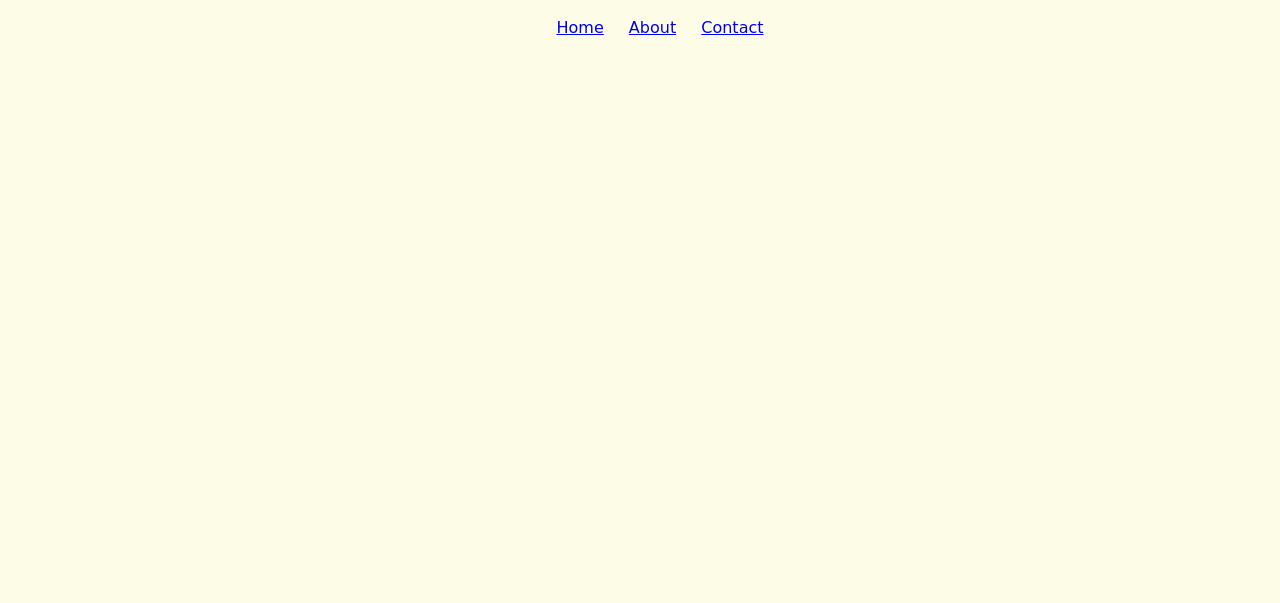
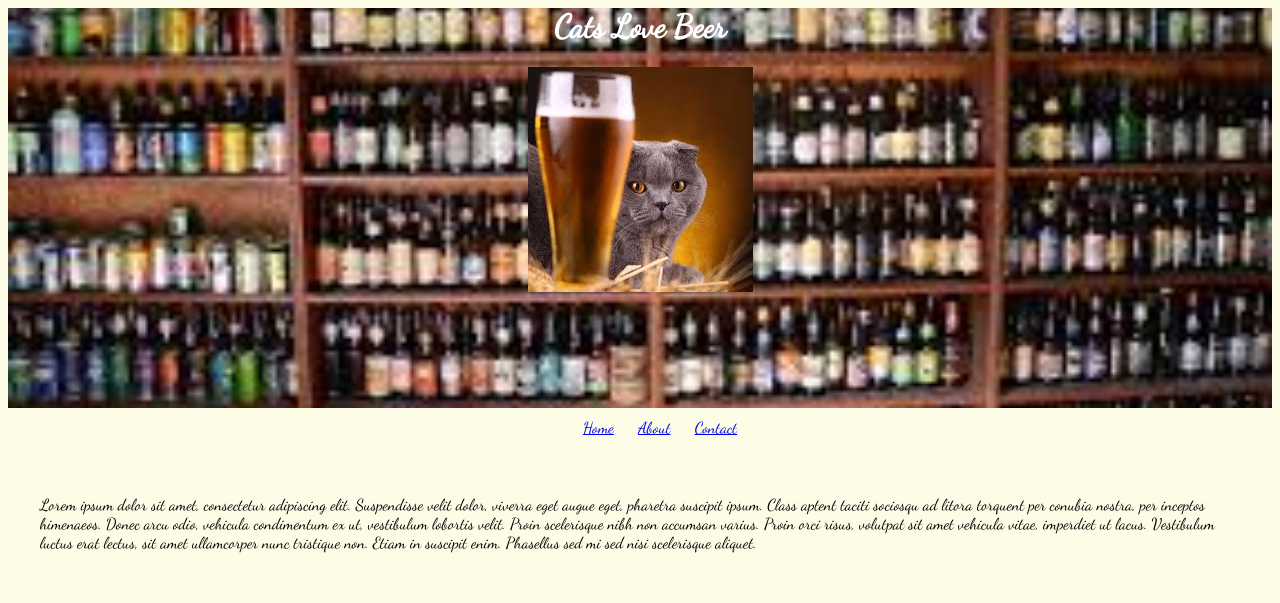
Before and after one commit to philmont21/cats-love-beer, a plain HTML site: page about.html in a window 1280 px wide. Drawn offline with Linux system fonts and the light colour scheme.

Commit message:
update to about

```diff
--- a/about.html
+++ b/about.html
@@ -6,10 +6,21 @@
     <title>About</title>
 
   <link rel="stylesheet" href="css/styles.css">
+  <link href="https://fonts.googleapis.com/css?family=Dancing+Script&display=swap" rel="stylesheet">
+
 </head>
 <body>
 
+    <div class="banner">
+        <div class="banner-text">
 
+            <h1>Cats Love Beer</h1>
+            <img src="img/cat_beer1.jpeg">
+
+
+
+        </div>
+      </div>
 
 
     <header class="main-header">
@@ -23,5 +34,19 @@
         </ul>
 
       </header>
+
+    <div class="col">
+        <p>Lorem ipsum dolor sit amet, consectetur adipiscing elit. Suspendisse velit dolor,
+            viverra eget augue eget, pharetra suscipit ipsum. Class aptent taciti sociosqu ad
+            litora torquent per conubia nostra, per inceptos himenaeos. Donec arcu odio,
+             vehicula condimentum ex ut, vestibulum lobortis velit. Proin scelerisque nibh
+              non accumsan varius. Proin orci risus, volutpat sit amet vehicula vitae, imperdiet ut
+               lacus. Vestibulum luctus erat lectus, sit amet ullamcorper nunc tristique non.
+                Etiam in suscipit enim. Phasellus sed mi sed nisi scelerisque aliquet.</p>
+
+
+
+    </div>
+
 </body>
 </html>
--- a/css/styles.css
+++ b/css/styles.css
@@ -61,7 +61,10 @@ li {
 
 
 	}
+	.cat {
+		max-width: 25%;
 
+	}
 }
 
 
```
